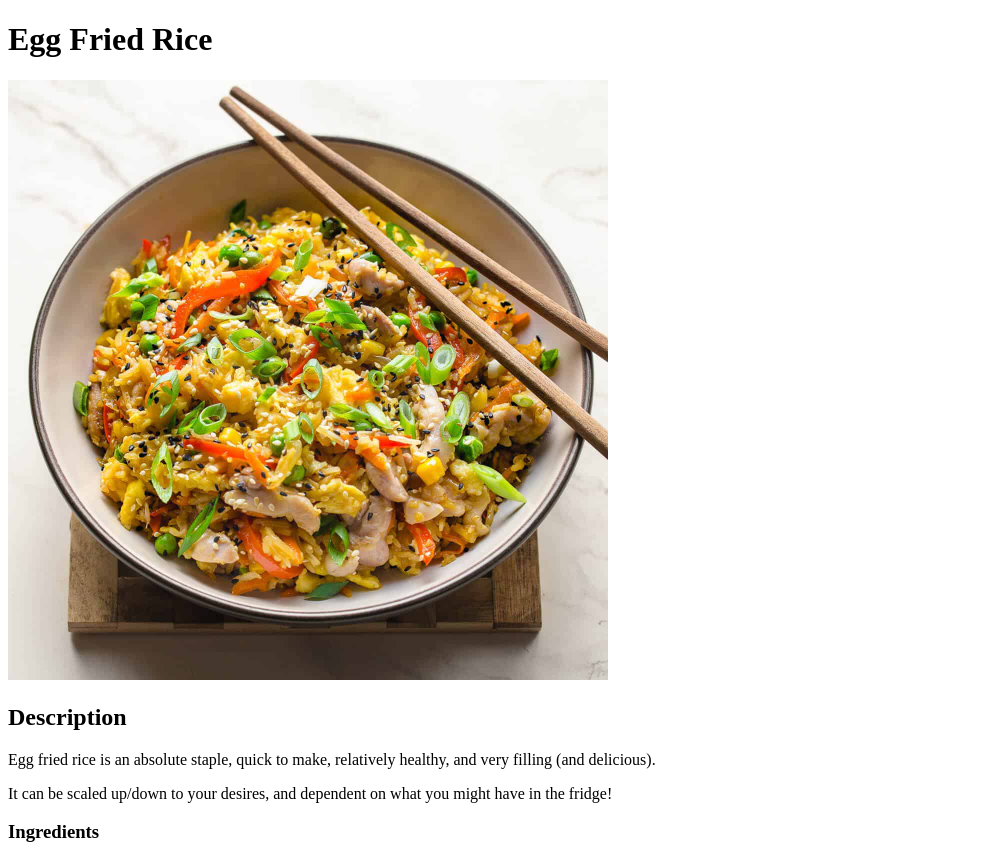
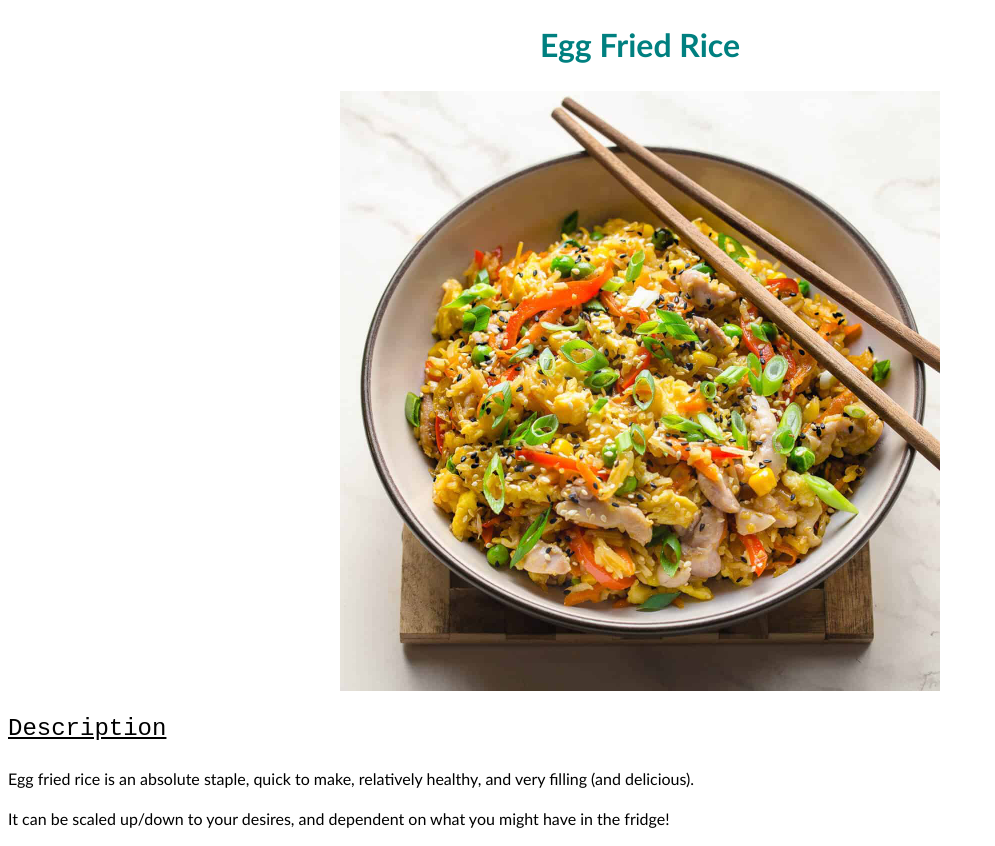
Before and after one commit to eh187340/odin-recipes, a plain HTML site: page recipes/rice.html in a window 1280 px wide. Shown: the top 846 px of the page, without its empty margins (0-995 px from the left). Drawn offline with Linux system fonts and the light colour scheme.

Commit message:
Add first pass style to styles.css
text styles set, styled ul and headers, center image set

```diff
--- a/recipes/rice.html
+++ b/recipes/rice.html
@@ -3,11 +3,12 @@
     <head>
         <meta charset="UTF-8">
         <title>Egg Fried Rice</title>
+        <link rel="stylesheet" href="../styles.css" />
     </head>
     <body>
         <h1>Egg Fried Rice</h1>
 
-        <img src="../images/rice.jpg" alt="egg fried rice" width="600">
+        <img src="../images/rice.jpg" alt="egg fried rice" width="600" class="center">
 
         <h2>Description</h2>
 
--- a/styles.css
+++ b/styles.css
@@ -1 +1,31 @@
 /* styles.css */
+
+body {
+    font-family:'Gill Sans', 'Gill Sans MT', Calibri, 'Trebuchet MS', sans-serif;
+    line-height: 1.5;
+}
+
+h1 {
+    text-align: center;
+    color: teal;
+}
+
+h2,
+h3 {
+    font-family:'Courier New', Courier, monospace;
+    font-weight: 100;
+    text-decoration: underline;
+}
+
+.menu {
+    font-weight: 800;
+    text-transform: uppercase;
+    line-height: 2;
+    border: 3px solid teal;
+}
+
+img.center {
+    margin-left: auto;
+    margin-right: auto;
+    display: block;
+}
```
Also changed, not shown: index.html (+5 -2 lines), recipes/beans.html (+2 -1 lines), recipes/macaroni.html (+2 -1 lines).
